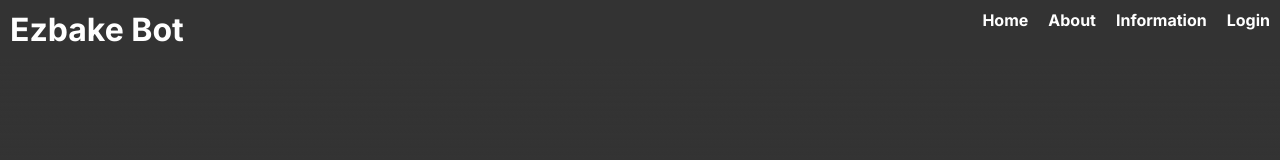
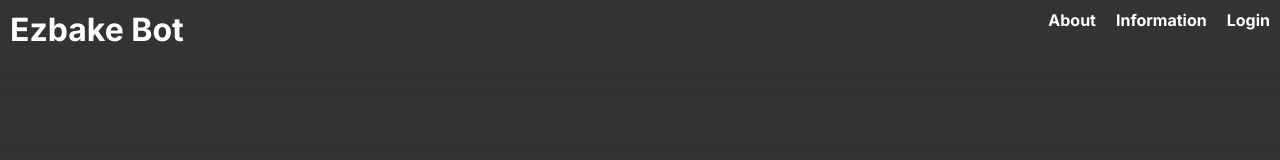
Before and after one commit to aaranl/Discord-Bot, a Next.js app in the folder site/frontend/: page / in a window 1280 px wide. Shown: the top 160 px of the page. Built offline with nearby package versions, Linux system fonts and the light colour scheme.

Commit message:
frontend implementation 11

```diff
--- a/site/frontend/app/page.js
+++ b/site/frontend/app/page.js
@@ -8,12 +8,11 @@ export default function Home() {
     <header className={styles.taskbar}>
 
       <div className={styles.logo}>
-        <h1>Ezbake Bot</h1>
+        <h1><a href ="/">Ezbake Bot</a></h1>
       </div>
 
       <nav className={styles.navigation}>
         <ul>
-          <li><a href="/">Home</a></li>
           <li><a href="/documentation">About</a></li>
           <li><a href="/information">Information</a></li>
           <li><a href={url} className={styles.button}>Login</a></li>
```
